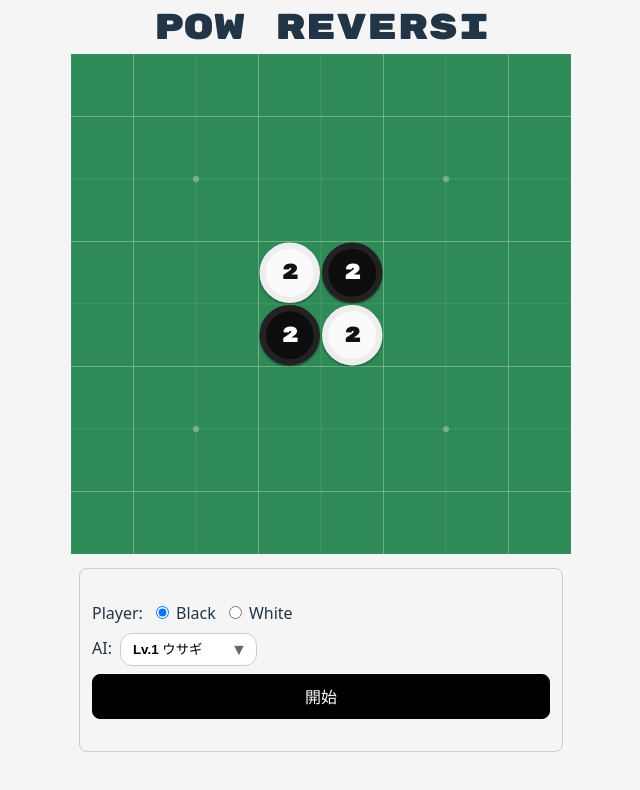
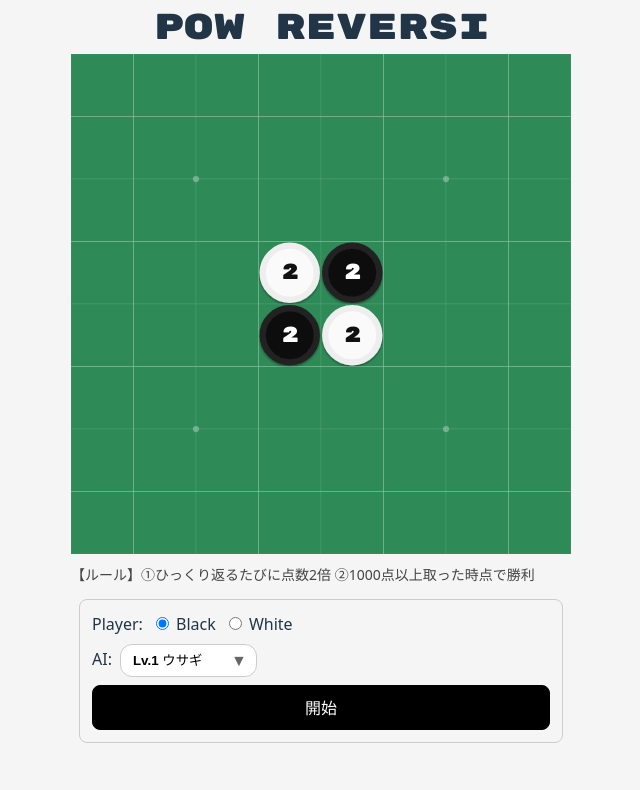
Before and after one commit to kurehajime/powpow_reversi, a React (Vite) app: page / in a window 1280 px wide. Shown: the top 790 px of the page, without its empty margins (319-959 px from the left). Built offline with nearby package versions, Linux system fonts and the light colour scheme.

Commit message:
ルールテキスト

```diff
--- a/src/components/GameElement.tsx
+++ b/src/components/GameElement.tsx
@@ -21,7 +21,7 @@ export default function GameElement() {
   const [depth, setDepth] = useState<number>(1)
   const hintColor: 'black' | 'white' = field.Turn === 1 ? 'black' : 'white'
   const cellSize = 60
-  const topPanelHeight = 200
+  const topPanelHeight = 160
   const cpuSide: 1 | -1 = (humanSide === 1 ? -1 : 1)
   const aiStrengthLabel = useMemo(() => {
     switch (depth) {
@@ -185,6 +185,13 @@ export default function GameElement() {
         )}
       </div>
 
+      {/* 盤面の下にルールの Marquee */}
+      <div className="panel-wrap" style={{ marginTop: 4 }}>
+        <div style={{ fontSize: 14, color: '#444' }}>
+          【ルール】①ひっくり返るたびに点数2倍 ②1000点以上取った時点で勝利
+        </div>
+      </div>
+
       {/* Top panel area with fixed size to avoid layout shift (moved below board) */}
       <div className="panel-wrap" style={{ height: topPanelHeight, boxSizing: 'border-box', display: 'flex', flexDirection: 'column', justifyContent: 'center', padding: 8 }}>
         {!started ? (
```
